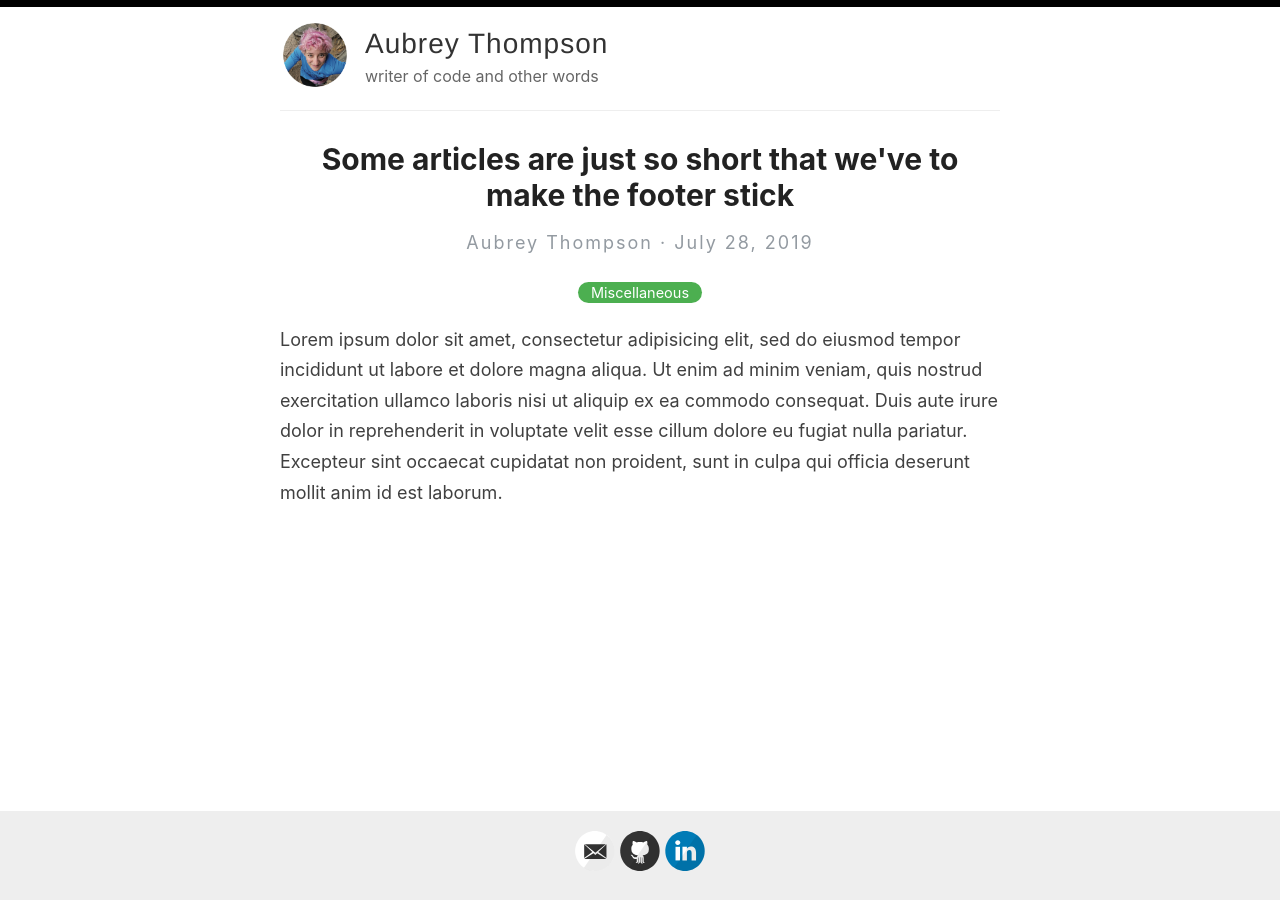
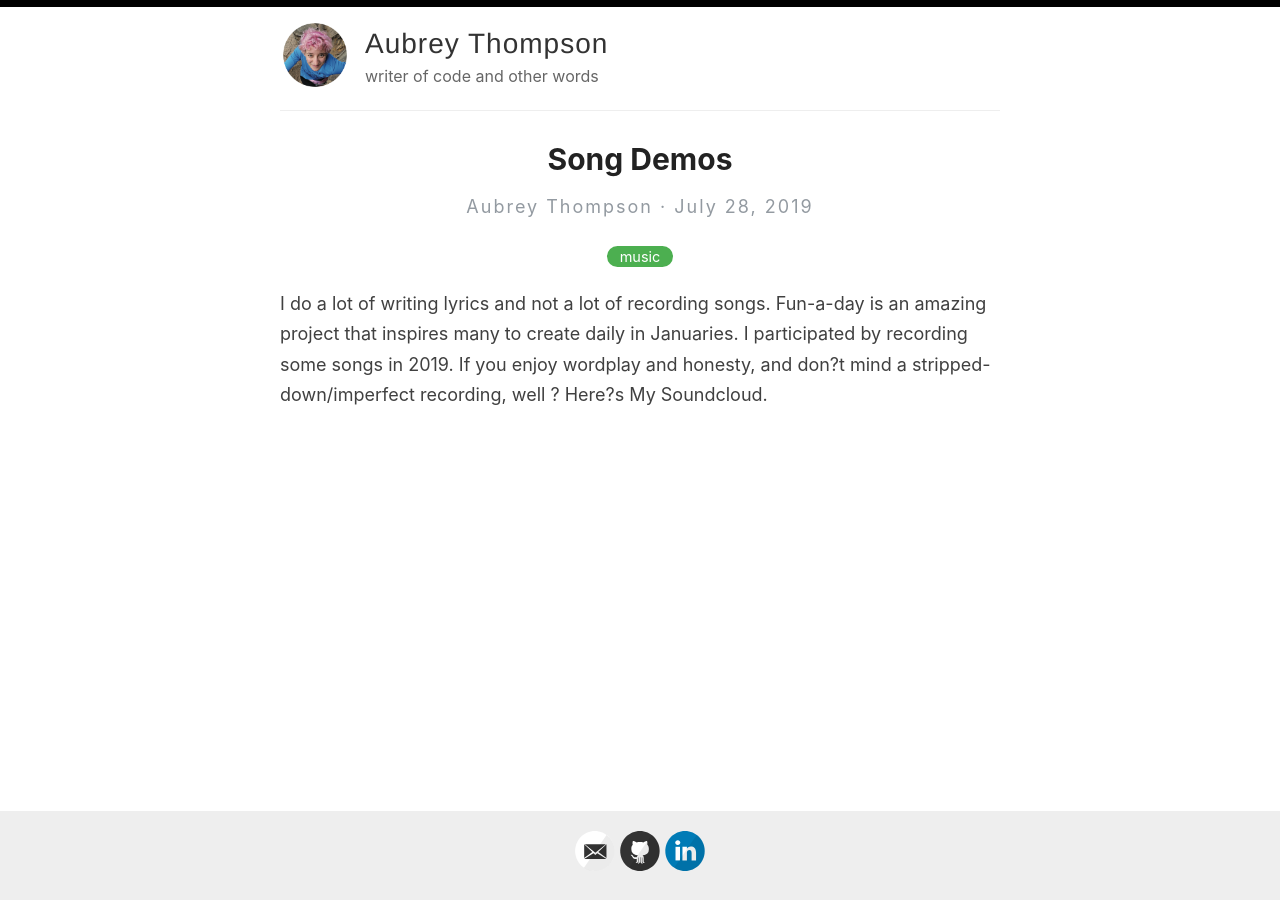
Before and after one commit to aubreythompson/aubreythompson.github.io, a Jekyll site: the page built from _posts/2019-7-28-super-short-article.md, in a window 1280 px wide. Built offline with Jekyll 4.4.1, drawn with Linux system fonts in a browser that asks for light colours.

Commit message:
added some more content with correct markdown

```diff
--- a/_posts/2019-7-28-super-short-article.md
+++ b/_posts/2019-7-28-super-short-article.md
@@ -1,7 +1,7 @@
 ---
 layout: post
-title: Some articles are just so short that we've to make the footer stick
-categories: Miscellaneous
+title: Song Demos
+categories: [music]
 ---
 
-Lorem ipsum dolor sit amet, consectetur adipisicing elit, sed do eiusmod tempor incididunt ut labore et dolore magna aliqua. Ut enim ad minim veniam, quis nostrud exercitation ullamco laboris nisi ut aliquip ex ea commodo consequat. Duis aute irure dolor in reprehenderit in voluptate velit esse cillum dolore eu fugiat nulla pariatur. Excepteur sint occaecat cupidatat non proident, sunt in culpa qui officia deserunt mollit anim id est laborum.
+I do a lot of writing lyrics and not a lot of recording songs. Fun-a-day is an amazing project that inspires many to create daily in Januaries. I participated by recording some songs in 2019. If you enjoy wordplay and honesty, and don?t mind a stripped-down/imperfect recording, well ? Here?s My Soundcloud.
```
Also changed, not shown: _posts/2022-07-01-relianceonroe.md (+1 -1 lines), _posts/2022-3-04-poisonivy.md (+1 -1 lines).
